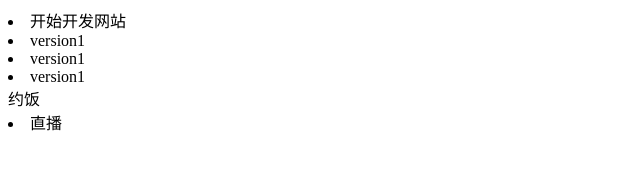
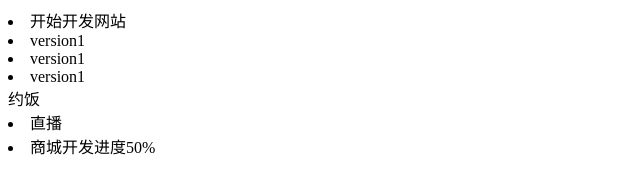
Before and after one commit to GouHuang1996/dbhot, a plain HTML site: page index.html in a window 1280 px wide. Shown: the whole page, without its empty margins (0-640 px from the left). Drawn offline with Linux system fonts and the light colour scheme.

Commit message:
商城开发进度50% c1

```diff
--- a/index.html
+++ b/index.html
@@ -5,3 +5,4 @@
 <li>version1</li
 <li>约饭</li>
 <li>直播</li>
+<li>商城开发进度50%</li>
```
